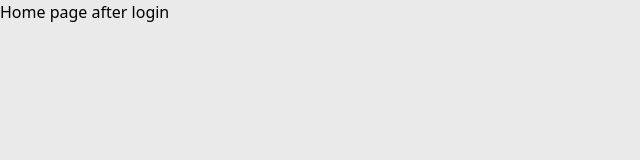
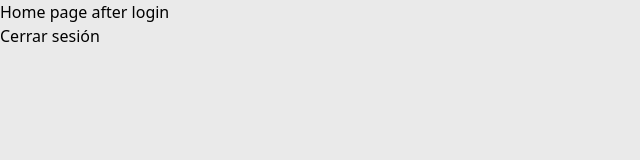
Before and after one commit to DavidLC578/proyecto1-frontend, a React app: page /home in a window 1280 px wide. Shown: the top 160 px of the page, without its empty margins (0-640 px from the left). Built offline with nearby package versions, Linux system fonts and the light colour scheme; sample sign-in values are in the browser's storage; the HTML template or start-up script is replaced by a standard one.

Commit message:
feat: logout btn agregado

```diff
--- /dev/null
+++ b/src/components/LogoutBTN.jsx
@@ -0,0 +1,11 @@
+export function LogoutBTN() {
+  const handleLogout = () => {
+    localStorage.removeItem("token");
+    window.location.reload();
+  };
+  return (
+    <>
+      <button onClick={handleLogout}>Cerrar sesión</button>
+    </>
+  );
+}
--- a/src/pages/Home.jsx
+++ b/src/pages/Home.jsx
@@ -1,7 +1,9 @@
+import { LogoutBTN } from "../components/LogoutBTN";
 export function Home() {
   return (
     <>
       <h1>Home page after login</h1>
+      <LogoutBTN />
     </>
   );
 }
--- a/src/pages/Welcome.jsx
+++ b/src/pages/Welcome.jsx
@@ -1,7 +1,11 @@
+import { Link } from "react-router-dom";
 export function Welcome() {
   return (
     <>
       <h1>Welcome</h1>
+      <button>
+        <Link to="login">Iniciar sesión</Link>
+      </button>
     </>
   );
 }
```
